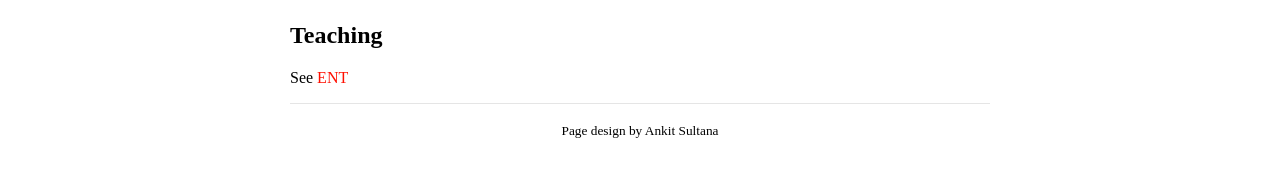
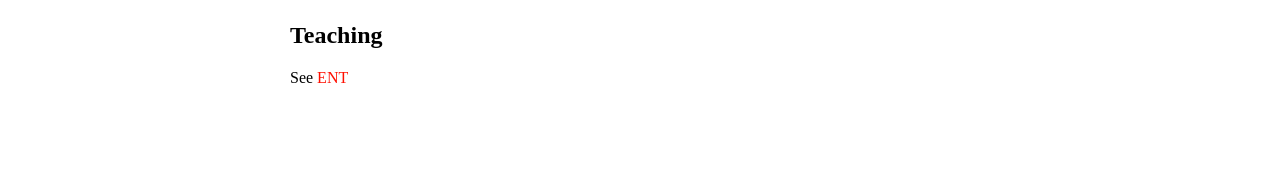
Before and after one commit to ThibautLG/thibautlg.github.io, a Jekyll site: the page built from index.md, in a window 1280 px wide. Shown: the part 439-616 px from the top of the page. Built offline with Jekyll 4.4.1, drawn with Linux system fonts in a browser that asks for light colours; our own code applies the rules of GitHub Pages for plain Markdown files; part of the change alters nothing that is shown.

Commit message:
Autocommit

```diff
--- a/_config.yml
+++ b/_config.yml
@@ -6,7 +6,7 @@ markdown: kramdown
 #ins_logo: "./bits-logo.png"
 
 
-footer: yes
+footer: no
 footer_url: "https://github.com/ankitsultana"
 footer_text: "Page design by Ankit Sultana"
 
```
Also changed, not shown: contact.md (+0 -2 lines).
